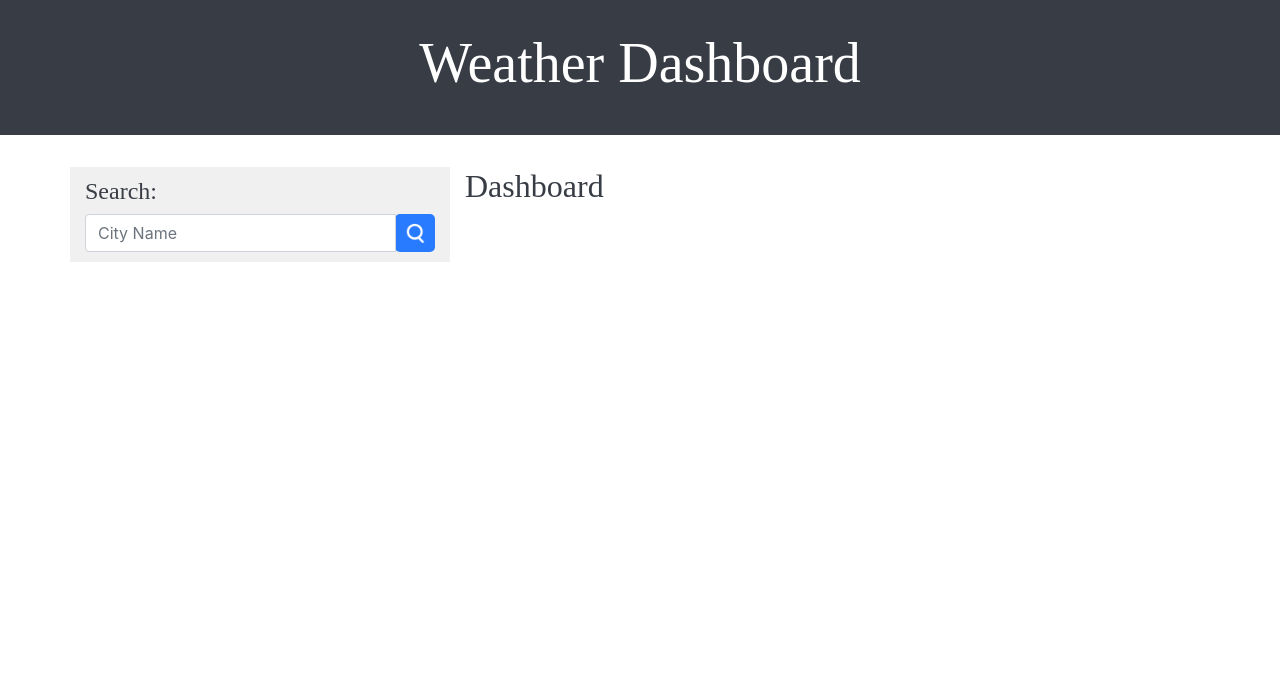
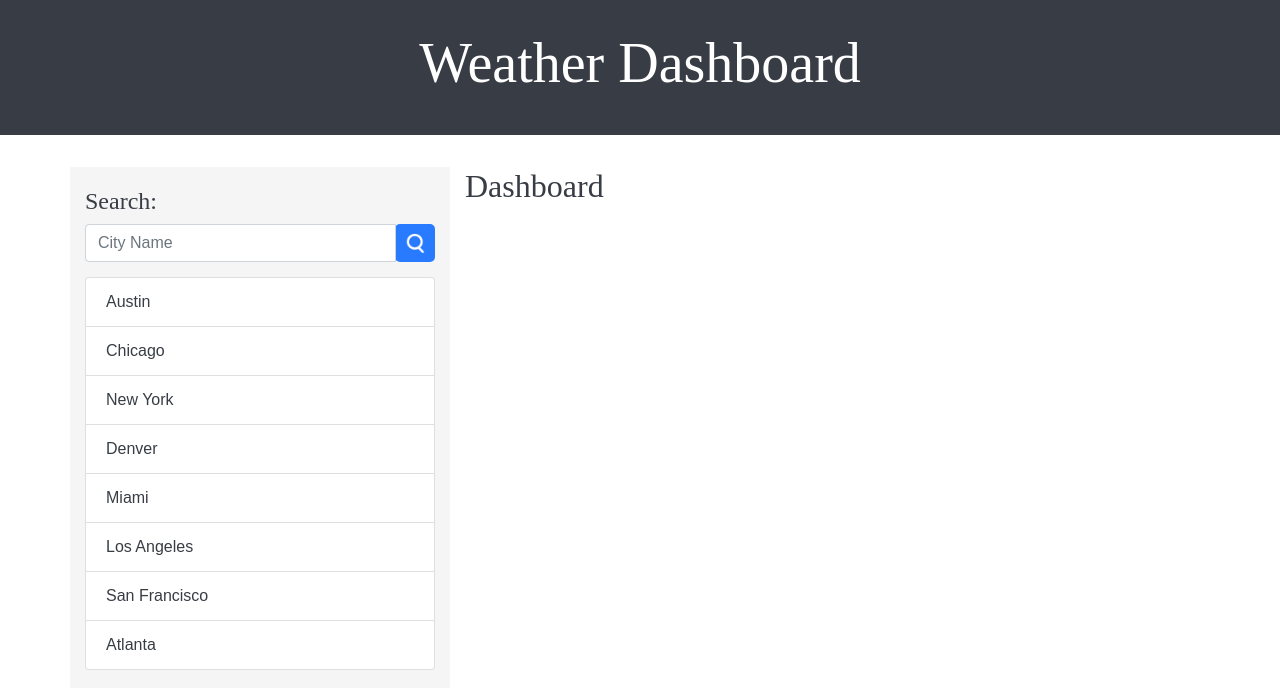
Before and after one commit to milehighcoder/weather-dashboard, a plain HTML site: page index.html in a window 1280 px wide. Drawn offline with nearby package versions, Linux system fonts and the light colour scheme.

Commit message:
added list group

```diff
--- a/css/styles.css
+++ b/css/styles.css
@@ -31,7 +31,15 @@ button {
 }
 
 aside {
-  padding: 10px;
+  font-family: sans-serif;
+  color: #383d45;
+  padding: 20px;
   margin-bottom: 20px;
-  background-color: rgb(240, 240, 240);
+  background-color: rgb(245, 245, 245);
 }
+
+ul {
+  margin-top: 15px;
+  font-family: sans-serif;
+  color: #383d45;
+}
--- a/index.html
+++ b/index.html
@@ -33,6 +33,16 @@
               <button type="button"></button>
             </div>
           </div>
+          <ul class="list-group">
+            <li class="list-group-item">Austin</li>
+            <li class="list-group-item">Chicago</li>
+            <li class="list-group-item">New York</li>
+            <li class="list-group-item">Denver</li>
+            <li class="list-group-item">Miami</li>
+            <li class="list-group-item">Los Angeles</li>
+            <li class="list-group-item">San Francisco</li>
+            <li class="list-group-item">Atlanta</li>
+          </ul>
         </aside>
         <!-- Dashboard -->
         <section class="col-lg-8">
```
